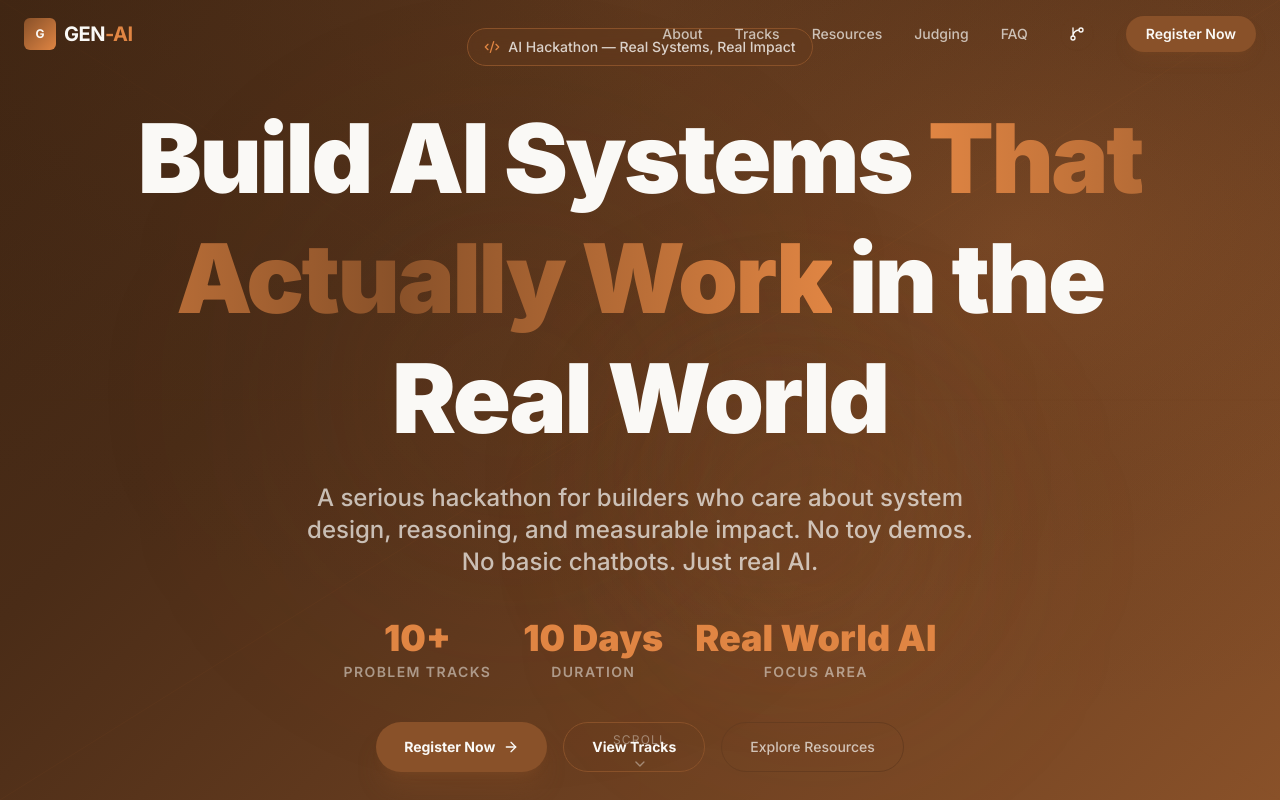
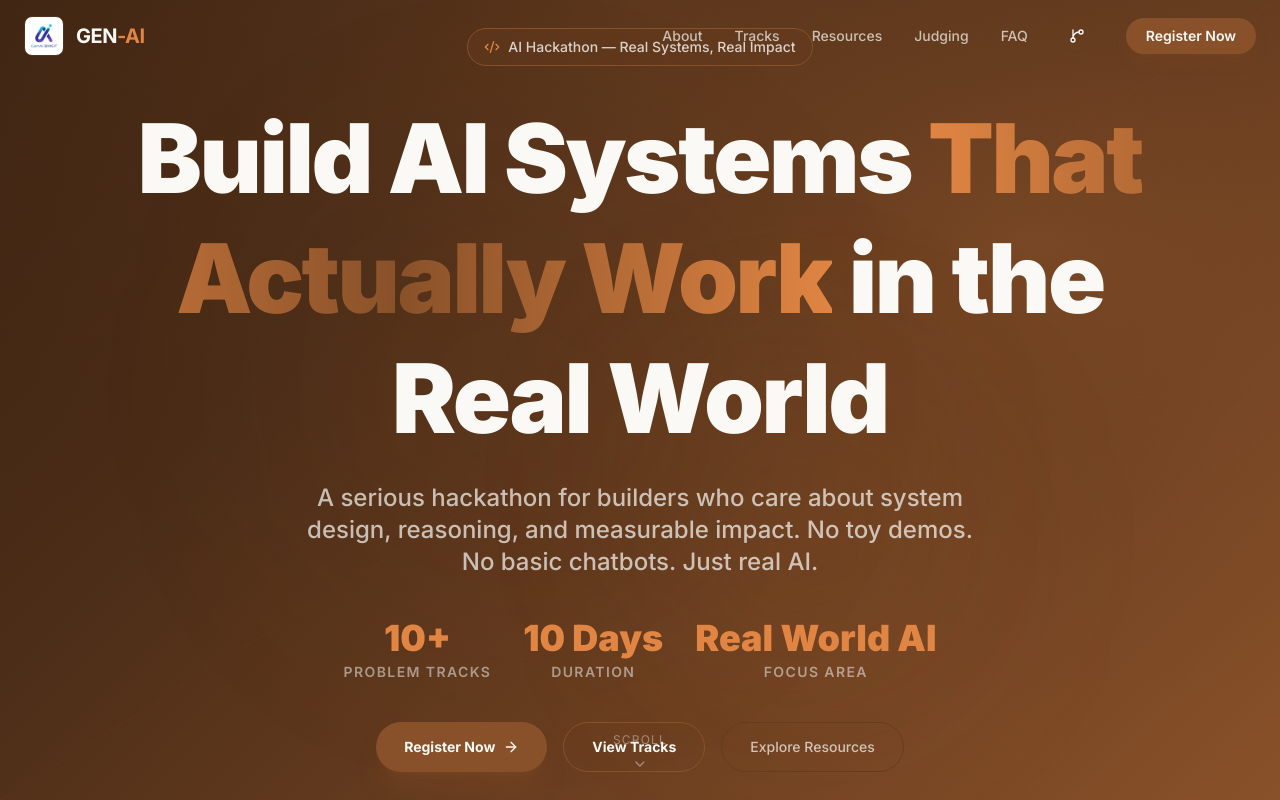
Before and after one commit to marellavenkatadeepak/problem-statement, a Next.js app in the folder hackathon-site/: page / in a window 1280 px wide. Shown: the top 800 px of the page. Built offline with nearby package versions, Linux system fonts and the light colour scheme.

Commit message:
feat: integrate GenAI BMSIT logo PNG into Navbar and Footer

```diff
--- a/hackathon-site/src/components/navbar.tsx
+++ b/hackathon-site/src/components/navbar.tsx
@@ -33,10 +33,13 @@ export const Navbar = () => {
       )}
     >
       <div className="max-w-7xl mx-auto flex items-center justify-between">
-        {/* Logo */}
-        <Link href="/" className="flex items-center space-x-2">
-          <div className="w-8 h-8 rounded-md bg-gradient-to-br from-[#895129] to-[#E08543] flex items-center justify-center font-bold text-xs text-[#FAF9F6]">
-            G
+        <Link href="/" className="flex items-center space-x-3 group">
+          <div className="relative w-10 h-10 overflow-hidden rounded-lg border border-[#895129]/30 bg-[#3D2412]/50 group-hover:border-[#E08543] transition-colors duration-200">
+            <img
+              src="/logo.png"
+              alt="GenAI BMSIT Logo"
+              className="w-full h-full object-contain"
+            />
           </div>
           <span className="text-xl font-bold tracking-tight text-[#FAF9F6]">
             GEN<span className="text-[#E08543]">-AI</span>
--- a/hackathon-site/src/components/sections/footer.tsx
+++ b/hackathon-site/src/components/sections/footer.tsx
@@ -40,13 +40,17 @@ export const Footer = () => {
         <div className="grid md:grid-cols-4 gap-12 mb-12">
           {/* Brand */}
           <div>
-            <Link href="/" className="flex items-center gap-2 mb-4">
-              <div className="w-8 h-8 rounded-md bg-gradient-to-br from-[#895129] to-[#E08543] flex items-center justify-center font-bold text-xs text-[#FAF9F6]">
-              G
-            </div>
-            <span className="text-xl font-black text-[#FAF9F6]">
-              GEN<span className="text-[#E08543]">-AI</span>
-            </span>
+            <Link href="/" className="flex items-center gap-3 mb-4 group">
+              <div className="relative w-10 h-10 overflow-hidden rounded-lg border border-[#663C1F] bg-[#3D2412]/50 group-hover:border-[#895129] transition-colors duration-200">
+                <img
+                  src="/logo.png"
+                  alt="GenAI BMSIT Logo"
+                  className="w-full h-full object-contain"
+                />
+              </div>
+              <span className="text-xl font-black text-[#FAF9F6]">
+                GEN<span className="text-[#E08543]">-AI</span>
+              </span>
             </Link>
             <p className="text-sm text-[#FAF9F6]/50 leading-relaxed mb-6">
               A hackathon for builders who believe AI should work in the real world — not just in notebooks.
```
Also changed, not shown: hackathon-site/public/logo.png (added).
